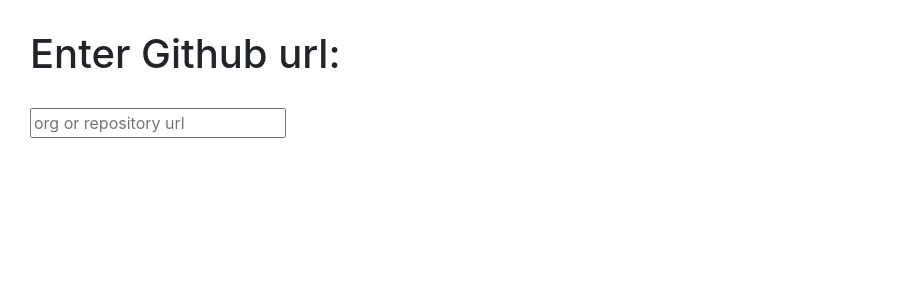
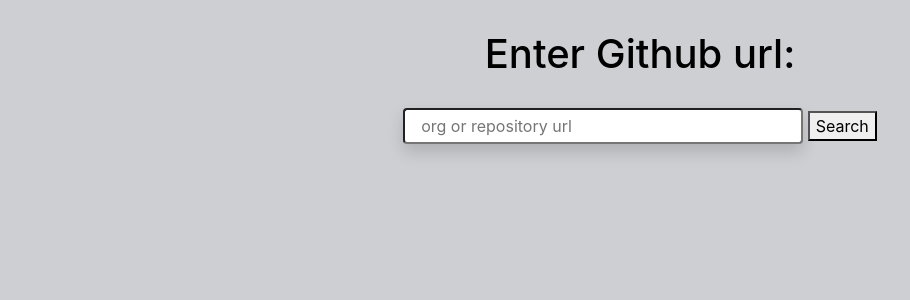
Before and after one commit to SanjivShenoy/CruxFinal, a Flask app: page / in a window 1280 px wide. Shown: the top 300 px of the page, without its empty margins (0-910 px from the left). Run offline with Flask 2, Linux system fonts and the light colour scheme; some libraries are stand-ins or nearby versions.

Commit message:
Styling Changes

```diff
--- /dev/null
+++ b/static/css/search.css
@@ -0,0 +1,19 @@
+h1{
+    color: black;
+    text-align: center;
+}
+button{
+    text-align: center;
+
+}
+form{
+    text-align: center;
+}
+form input{
+    width: 400px;
+    height: 30px;
+}
+
+body{
+    background-color: #cdcfd3;
+}
--- a/templates/search.html
+++ b/templates/search.html
@@ -4,13 +4,17 @@
         <meta charset="utf-8">
         <title>Search</title>
         <link rel="stylesheet" href="{{url_for('static', filename='bootstrapcss/bootstrap.min.css')}}">
+        <link rel="stylesheet" href="{{url_for('static', filename='css/search.css')}}">
     </head>
     <body>
         <h1 style="margin:30px;">Enter Github url:</h1>
 
+
         <form action="{{url_for('result')}}" method="post" style="margin:30px">
-            <input type="text" name="search" placeholder="org or repository url">
+            <input type="text" class="shadow p-3 mb-5 bg-white rounded" name="search" placeholder="org or repository url">
+            <button >Search</button>
         </form>
+
 
     </body>
 </html>
```
Also changed, not shown: static/css/welcome.css (deleted, +0 -11 lines), templates/result.html (+9 -0 lines), static/css/result.css (renamed from static/css/registration.css), 1 other file.
